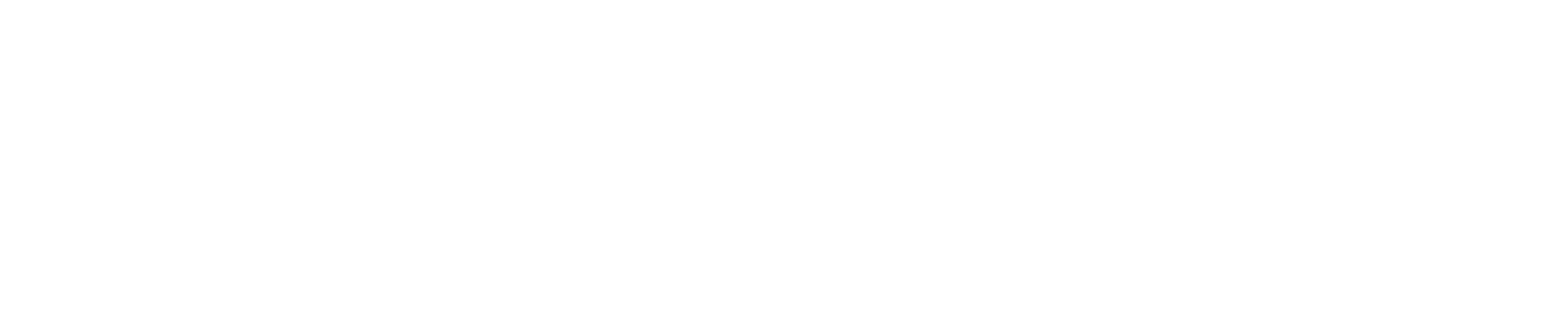
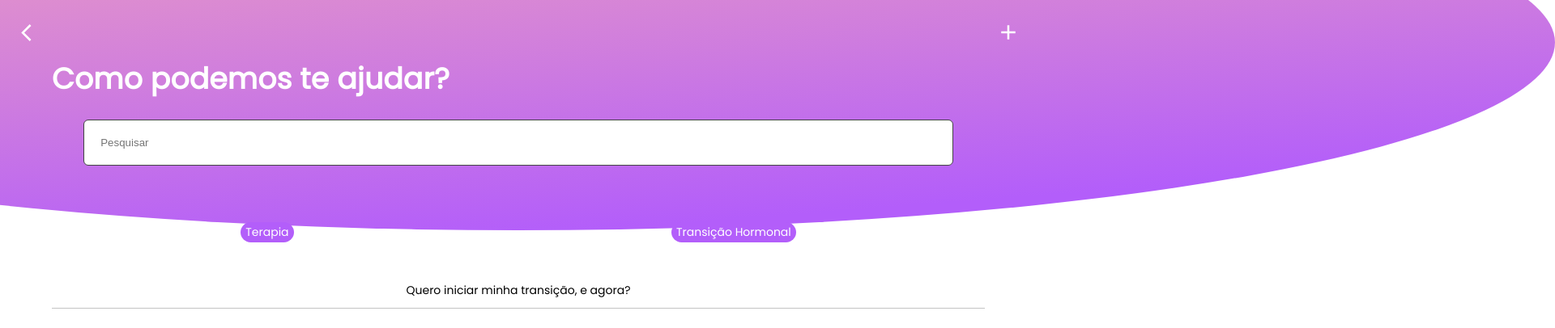
Before and after one commit to patricia270/MetamorfoseTrans-frontend, a React (Create React App) app: page /questions in a window 1280 px wide. Shown: the top 406 px of the page at 81% size, 1920 px wide, since content can reach past the window. Built offline with nearby package versions, Linux system fonts and the light colour scheme.

Commit message:
feat:minimal layout

```diff
--- a/src/App.js
+++ b/src/App.js
@@ -6,6 +6,7 @@
 import SignUp from "./pages/SignUp";
 import Specialties from "./pages/Specialties";
 import HelpChoice from "./pages/HelpChoice";
+import FAQ from "./pages/FAQ/FAQ";
 
 function App() {
   const userData = JSON.parse(localStorage.getItem("MetamorfoseTrans"));
@@ -27,6 +28,9 @@
             <Route path="/specialties" exact>
               <Specialties />
             </Route>
+            <Route path="/questions" exact>
+              <FAQ />
+            </Route>
         </Switch>
       <GlobalStyle />
       </UserContext.Provider>
--- a/src/components/Navbar.js
+++ b/src/components/Navbar.js
@@ -4,7 +4,7 @@
 function Navbar() {
     return(
         <Header>
-            <MdArrowBackIosNew size="25" />
+            <MdArrowBackIosNew size="25" color="white"/>
             <h1>Especialistas</h1>
             <MdAdd size="30"/>
         </Header>
--- /dev/null
+++ b/src/pages/FAQ/FAQ.js
@@ -0,0 +1,92 @@
+import styled from "styled-components";
+import Navbar from "./components/Navbar";
+function FAQ() {
+  return (
+    <StyledPageContainer>
+      <StyledHeaderBackground />
+      <Navbar />
+      <StyledPageTitle>
+        <strong>Como podemos te ajudar?</strong>
+      </StyledPageTitle>
+      <StyledSearchBox placeholder="Pesquisar" type="text" />
+      <StyledTrendingTopics>
+        <button>Terapia</button>
+        <button>Transição Hormonal</button>
+      </StyledTrendingTopics>
+      <StyledArticlesContainer>
+        <button>Quero iniciar minha transição, e agora?</button>
+      </StyledArticlesContainer>
+    </StyledPageContainer>
+  );
+}
+
+export default FAQ;
+const StyledArticlesContainer = styled.main`
+display:flex;
+flex-direction:column;
+width:90%;
+margin-top:48px;
+button{
+  font-family: "Poppins", sans-serif;
+  font-size: 14px;
+  height: 22px;
+  width:100%;
+  color: #000000;
+  padding-bottom:32px;
+  background:none;
+  border:none;
+  border-bottom: 1px solid #C4C4C4;
+}
+`
+const StyledTrendingTopics = styled.section`
+  margin-top: 70px;
+  width: 90%;
+  display: flex;
+  flex-wrap: wrap;
+  justify-content: space-around;
+  button {
+    height: 25px;
+    background: #b35efa;
+    border: none;
+    border-radius: 30px;
+    font-size: 14px;
+    font-family: "Poppins", sans-serif;
+    color: #ffffff;
+  }
+`;
+const StyledSearchBox = styled.input`
+  margin-top: 32px;
+  width: 83.87vw;
+  height: 57px;
+  padding-left: 20px;
+  border-radius: 6px;
+  border: 1px solid #444444;
+  outline: 0;
+`;
+const StyledPageTitle = styled.h1`
+  font-size: 36px;
+  letter-spacing: 0.25px;
+  font-family: "Poppins", sans-serif;
+  color: #ffffff;
+  width: 90%;
+`;
+const StyledPageContainer = styled.div`
+  display: flex;
+  flex-direction: column;
+  align-items: center;
+`;
+const StyledHeaderBackground = styled.div`
+  position: absolute;
+  width: 200%;
+  height: 465px;
+  top: -180px;
+  border-radius: 50%;
+  background: linear-gradient(
+    175.66deg,
+    #f5a8b8 3.53%,
+    #d07edd 52.13%,
+    #b35efa 86.23%,
+    #b35efa 167.23%
+  );
+  z-index: -1;
+`;
--- /dev/null
+++ b/src/pages/FAQ/components/Navbar.js
@@ -0,0 +1,28 @@
+import { MdArrowBackIosNew,MdAdd } from "react-icons/md";
+import styled from "styled-components";
+
+function Navbar() {
+    return(
+        <Header >
+            <MdArrowBackIosNew size="25" color="white"/>
+            <MdAdd size="30" color="white"/>
+        </Header>
+    );
+}
+
+const Header = styled.header`
+    height: 80px;
+    width: 100vw;
+    display: flex;
+    justify-content: space-between;
+    padding: 0 20px;
+    background-color: none;
+    align-items: center;
+    border-radius: 6px;
+    h1 {
+        font-size: 25px;
+        font-weight: bold;
+    }
+`;
+
+export default Navbar;
--- a/src/styles/GlobalStyle.js
+++ b/src/styles/GlobalStyle.js
@@ -56,6 +56,9 @@
     a {
         text-decoration: none;
     }
+    strong{
+        font-weight:bold;
+    }
 `;
 
 export default GlobalStyle;
```
